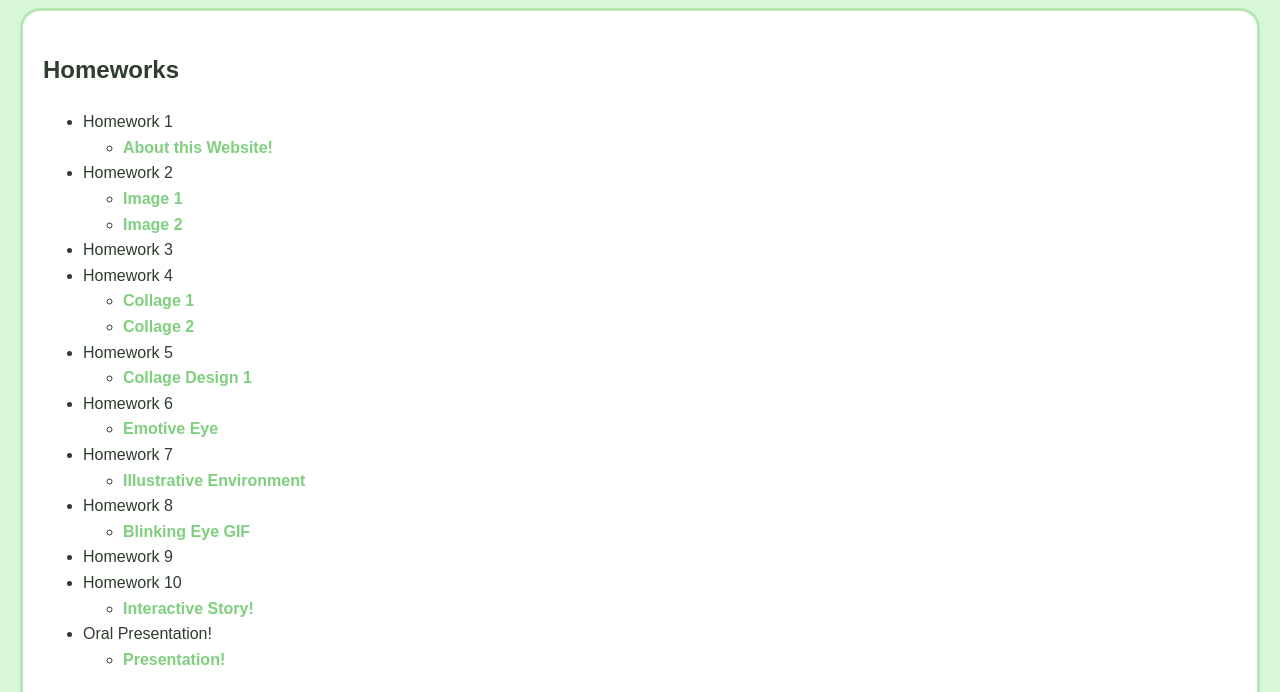
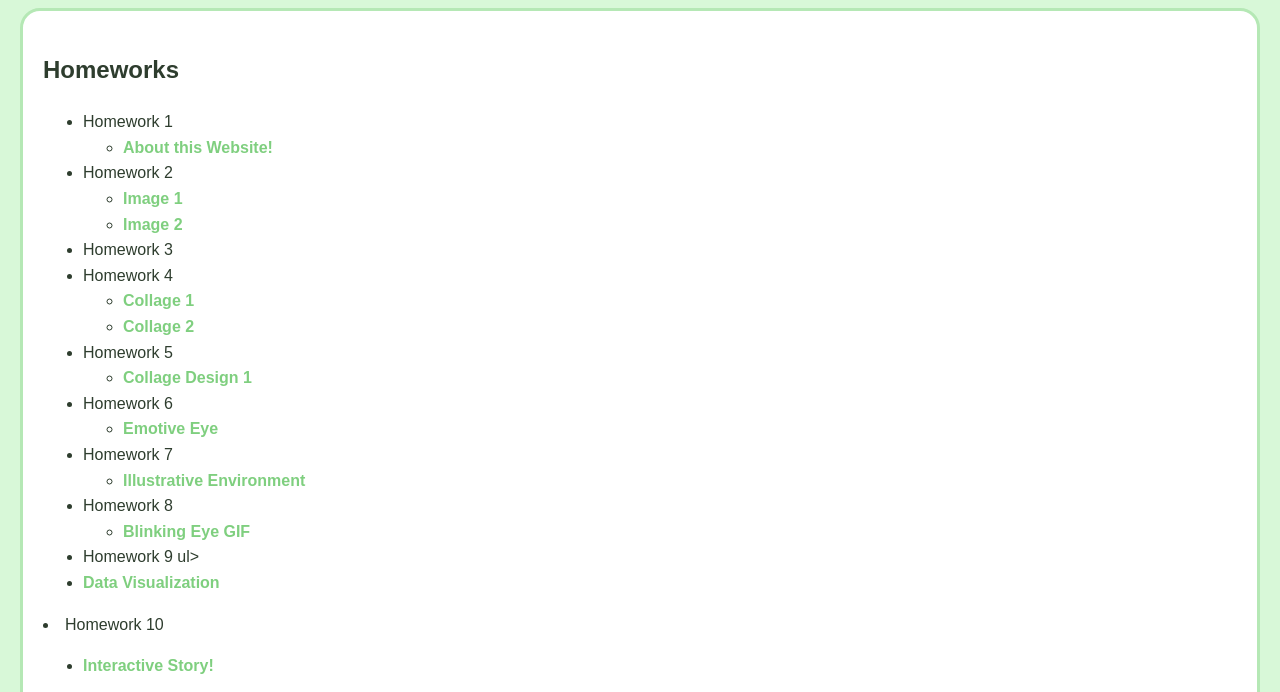
Before and after one commit to angelenesoto06/medpl150AngeleneS., a plain HTML site: page index.html in a window 1280 px wide. Shown: the part 86-778 px from the top of the page. Drawn offline with Linux system fonts and the light colour scheme.

Commit message:
Update index.html

```diff
--- a/index.html
+++ b/index.html
@@ -66,7 +66,12 @@
   </ul>
     </li>
 
-    <li>Homework 9</li>
+    <li>
+      Homework 9
+      ul>
+        <li><a href="homework9.html">Data Visualization</a></li>
+      </ul>
+    </li>
 
     <li>
       Homework 10
```
